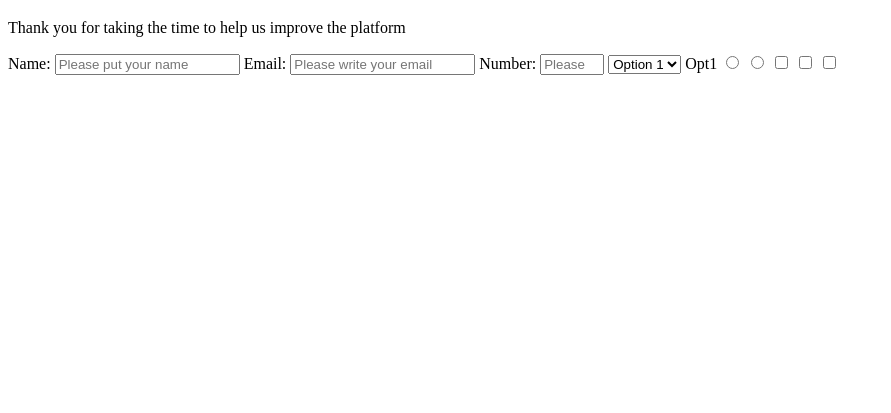
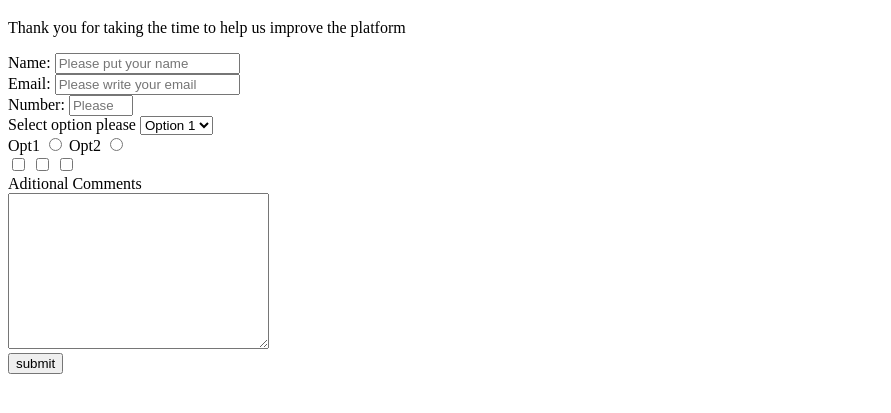
Before and after one commit to AntolinaGonzalez/SurveyForm, a plain HTML site: page index.html in a window 1280 px wide. Shown: the part 61-474 px from the top of the page, without its empty margins (0-891 px from the left). Drawn offline with Linux system fonts and the light colour scheme.

Commit message:
user story 15 and 16

```diff
--- a/index.html
+++ b/index.html
@@ -12,22 +12,27 @@
     <p id="description">Thank you for taking the time to help us improve the platform</p>
     <form action="" id="survey-form">
       <label for="name" id="name-label">Name: </label>
-      <input type="text" id="name" required placeholder="Please put your name">
+      <input type="text" id="name" required placeholder="Please put your name"> <br>
       <label for="email" id="email-label">Email: </label>
-      <input type="email" id="email" required placeholder="Please write your email">
+      <input type="email" id="email" required placeholder="Please write your email"> <br>
       <label for="number" id="number-label">Number: </label>
-      <input type="number" id="number" min="0" max="150" placeholder="Please write your number">
+      <input type="number" id="number" min="0" max="150" placeholder="Please write your number"><br>
+      <label for="dropdow">Select option please</label>
       <select name="dropdown" id="dropdown">
         <option value="option_1">Option 1</option>
         <option value="option_2">Option 2</option>
         <option value="option_3">Option 3</option>
-      </select>
-      <label for="">Opt1</label>
+      </select><br>
+      <label for="Opt1">Opt1</label>
       <input type="radio" name="surveyForm" value="Opt1" id="Opt1">
-      <input type="radio" name="surveyForm" value="Opt2" id="Opt2">
+      <label for="Opt2">Opt2</label>
+      <input type="radio" name="surveyForm" value="Opt2" id="Opt2"> <br>
       <input type="checkbox" value="1">
       <input type="checkbox" value="2">
-      <input type="checkbox" value="3">
+      <input type="checkbox" value="3"><br>
+      <label for="comments">Aditional Comments</label><br>
+      <textarea name="comments" id="comments" cols="30" rows="10"></textarea><br>
+      <input type="submit" id="submit" value="submit">
     </form>
 
     <script  src="js/index.js"></script>
```
